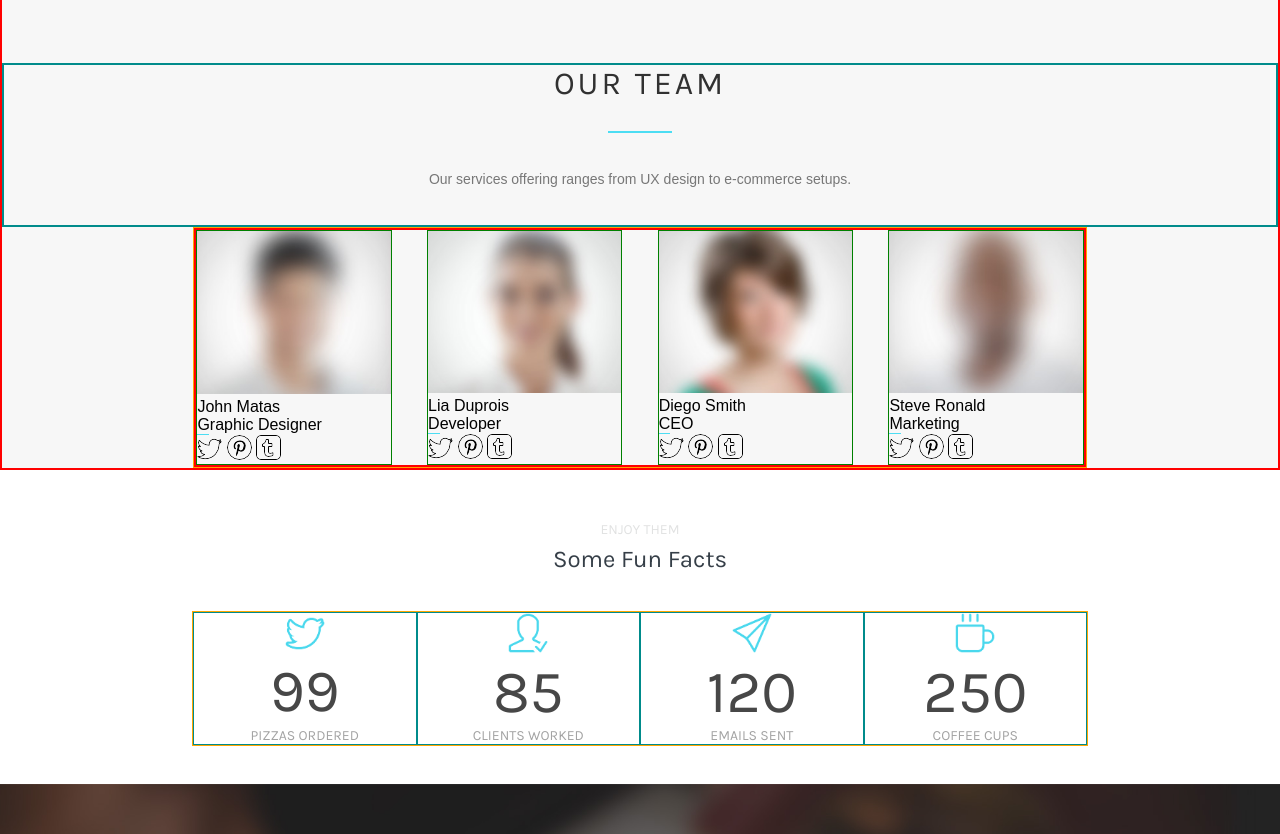
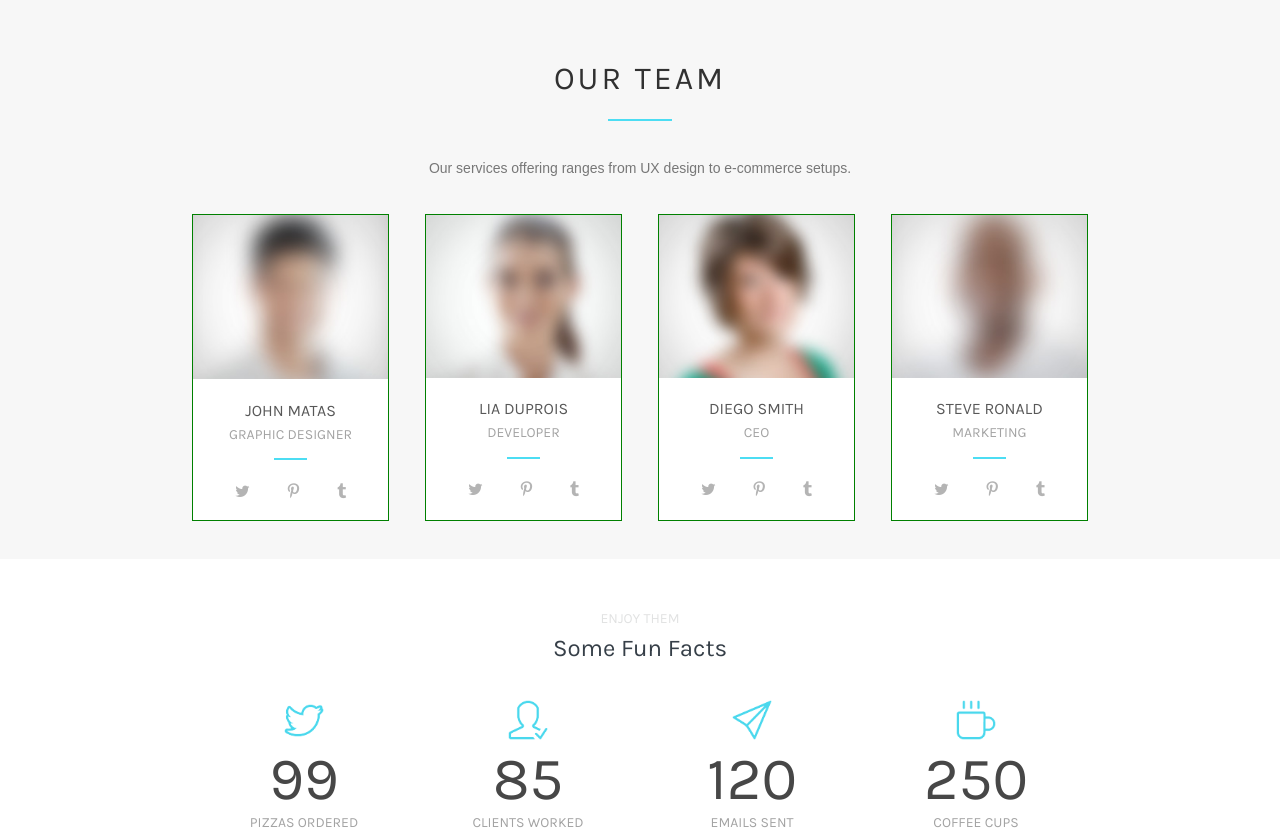
Before and after one commit to julianpm/restaurant, a website: page index.html in a window 1280 px wide. Shown: the part 1837-2671 px from the top of the page. Drawn offline with nearby package versions, Linux system fonts and the light colour scheme.

Commit message:
fixing Our Team page

```diff
--- a/index.html
+++ b/index.html
@@ -121,43 +121,51 @@
 
 					<div class="teamMember">
 						<img class="teamPic" src="assets/persona1.jpg" alt="">
-						<p class="teamName">John Matas</p>
-						<p class="teamTitle">Graphic Designer</p>
+						<p class="commonh3 teamName">John Matas</p>
+						<p class="enjoyThem teamTitle">Graphic Designer</p>
 						<div class="border teamBorder"></div>
-						<img src="assets/twitterIcon.png" alt="">
-						<img src="assets/pinterestIcon.png" alt="">
-						<img src="assets/tubmlrIcon.png" alt="">
-					</div>
+						<div class="socialMedia flex">
+							<a href="#"><i class="fa fa-twitter"></i></a>
+							<a href="#"><i class="fa fa-pinterest-p"></i></a>
+							<a href="#"><i class="fa fa-tumblr"></i></a>
+						</div> <!-- END OF SOCIALMEDIA -->
+					</div> <!-- END OF TEAMMEMBER -->
 
 					<div class="teamMember">
 						<img class="teamPic" src="assets/persona2.jpg" alt="">
-						<p class="teamName">Lia Duprois</p>
-						<p class="teamTitle">Developer</p>
+						<p class="commonh3 teamName">Lia Duprois</p>
+						<p class="enjoyThem teamTitle">Developer</p>
 						<div class="border teamBorder"></div>
-						<img src="assets/twitterIcon.png" alt="">
-						<img src="assets/pinterestIcon.png" alt="">
-						<img src="assets/tubmlrIcon.png" alt="">
-					</div>
+						<div class="socialMedia flex">
+							<a href="#"><i class="fa fa-twitter"></i></a>
+							<a href="#"><i class="fa fa-pinterest-p"></i></a>
+							<a href="#"><i class="fa fa-tumblr"></i></a>
+						</div> <!-- END OF SOCIALMEDIA -->
+					</div> <!-- END OF TEAMMEMBER -->
 
 					<div class="teamMember">
 						<img class="teamPic" src="assets/persona3.jpg" alt="">
-						<p class="teamName">Diego Smith</p>
-						<p class="teamTitle">CEO</p>
+						<p class="commonh3 teamName">Diego Smith</p>
+						<p class="enjoyThem teamTitle">CEO</p>
 						<div class="border teamBorder"></div>
-						<img src="assets/twitterIcon.png" alt="">
-						<img src="assets/pinterestIcon.png" alt="">
-						<img src="assets/tubmlrIcon.png" alt="">
-					</div>
+						<div class="socialMedia flex">
+							<a href="#"><i class="fa fa-twitter"></i></a>
+							<a href="#"><i class="fa fa-pinterest-p"></i></a>
+							<a href="#"><i class="fa fa-tumblr"></i></a>
+						</div> <!-- END OF SOCIALMEDIA -->
+					</div> <!-- END OF TEAMMEMBER -->
 
 					<div class="teamMember">
 						<img class="teamPic" src="assets/persona4.jpg" alt="">
-						<p class="teamName">Steve Ronald</p>
-						<p class="teamTitle">Marketing</p>
+						<p class="commonh3 teamName">Steve Ronald</p>
+						<p class="enjoyThem teamTitle">Marketing</p>
 						<div class="border teamBorder"></div>
-						<img src="assets/twitterIcon.png" alt="">
-						<img src="assets/pinterestIcon.png" alt="">
-						<img src="assets/tubmlrIcon.png" alt="">
-					</div>
+						<div class="socialMedia flex">
+							<a href="#"><i class="fa fa-twitter"></i></a>
+							<a href="#"><i class="fa fa-pinterest-p"></i></a>
+							<a href="#"><i class="fa fa-tumblr"></i></a>
+						</div> <!-- END OF SOCIALMEDIA -->
+					</div> <!-- END OF TEAMMEMBER -->
 
 				</div> <!-- END OF TEAMPROFILE -->
 
--- a/styles/style.css
+++ b/styles/style.css
@@ -141,7 +141,6 @@ h1, h2, h3, h4, h5, h6, p {
   display: flex; }
 
 .wrapper {
-  border: 1px solid orange;
   width: 70%;
   margin: 0 auto; }
 
@@ -293,19 +292,17 @@ span {
 
 .ourTeam {
   background: #f7f7f7;
-  padding-top: 5%;
-  border: 2px solid red; }
+  padding: 5% 0 3% 0; }
 
 .ourTeamH3 {
   color: #313131;
   margin-top: 0;
-  padding-bottom: 1%;
+  padding-bottom: 0.5%;
   text-transform: uppercase;
   font-size: 32px;
   letter-spacing: 3px; }
 
 .ourTeamHeader {
-  border: 2px solid darkcyan;
   text-align: center; }
   .ourTeamHeader p {
     margin: 3% 0 3% 0;
@@ -313,19 +310,44 @@ span {
     font-size: 14px; }
 
 .teamProfile {
-  border: 2px solid red;
   justify-content: space-between; }
 
 .teamMember {
   border: 1px solid green;
-  width: 22%; }
+  width: 22%;
+  background: white;
+  text-align: center;
+  padding-bottom: 2%; }
 
 .teamPic {
   width: 100%; }
 
+.teamName {
+  padding-top: 6%;
+  color: #585858;
+  text-transform: uppercase; }
+
+.teamTitle {
+  padding-top: 3%;
+  color: #a3a3a3; }
+
 .teamBorder {
-  margin: 0;
-  padding-bottom: 0; }
+  margin: 8% auto;
+  padding-bottom: 0;
+  width: 17%;
+  border-top: 2px solid #4cddf3; }
+
+.socialMedia {
+  width: 60%;
+  margin: 0 auto;
+  padding-top: 2%;
+  justify-content: space-between; }
+  .socialMedia i {
+    color: #b4b4b4;
+    transition: 1s;
+    padding: 3px; }
+    .socialMedia i:hover {
+      color: #4cddf3; }
 
 .funFacts {
   padding-bottom: 3%; }
@@ -343,7 +365,6 @@ span {
   justify-content: space-between; }
 
 .funFactsContentIndiv {
-  border: 1px solid darkcyan;
   text-align: center;
   width: 25%;
   flex-direction: column;
--- a/styles/styles.scss
+++ b/styles/styles.scss
@@ -19,7 +19,6 @@ h1,h2,h3,h4,h5,h6,p{
 }
 
 .wrapper{
-	border:1px solid orange;
 	width: 70%;
 	margin:0 auto;
 }
@@ -240,21 +239,19 @@ span{
 
 .ourTeam{
 	background: $cream;
-	padding-top:5%;
-	border:2px solid red;
+	padding:5% 0 3% 0;
 }
 
 .ourTeamH3{
 	color:#313131;
 	margin-top:0;
-	padding-bottom:1%;
+	padding-bottom:0.5%;
 	text-transform:uppercase;
 	font-size:32px;
 	letter-spacing:3px;
 }
 
 .ourTeamHeader{
-	border:2px solid darkcyan;
 	text-align:center;
 	p{
 		margin:3% 0 3% 0;
@@ -264,24 +261,53 @@ span{
 }
 
 .teamProfile{
-	border:2px solid red;
 	justify-content:space-between;
 }
 
 .teamMember{
 	border:1px solid green;
 	width: 22%;
+	background: white;
+	text-align:center;
+	padding-bottom:2%;
 }
 
 .teamPic{
 	width: 100%;
 }
 
-.teamBorder{
-	margin:0;
-	padding-bottom:0;
+.teamName{
+	padding-top:6%;
+	color:#585858;
+	text-transform:uppercase;
 }
 
+.teamTitle{
+	padding-top:3%;
+	color:#a3a3a3;
+}
+
+.teamBorder{
+	margin:8% auto;
+	padding-bottom:0;
+	width: 17%;
+	border-top:2px solid $seagreen;
+}
+
+.socialMedia{
+	width: 60%;
+	margin:0 auto;
+	padding-top:2%;
+	justify-content:space-between;
+	i{
+		color:#b4b4b4;
+		transition:1s;
+		padding:3px;
+		&:hover{
+			color:$seagreen;
+		}
+	}
+}
 
 
 
@@ -310,7 +336,6 @@ span{
 }
 
 .funFactsContentIndiv{
-	border:1px solid darkcyan;
 	text-align:center;
 	width: 25%;
 	flex-direction:column;
```
